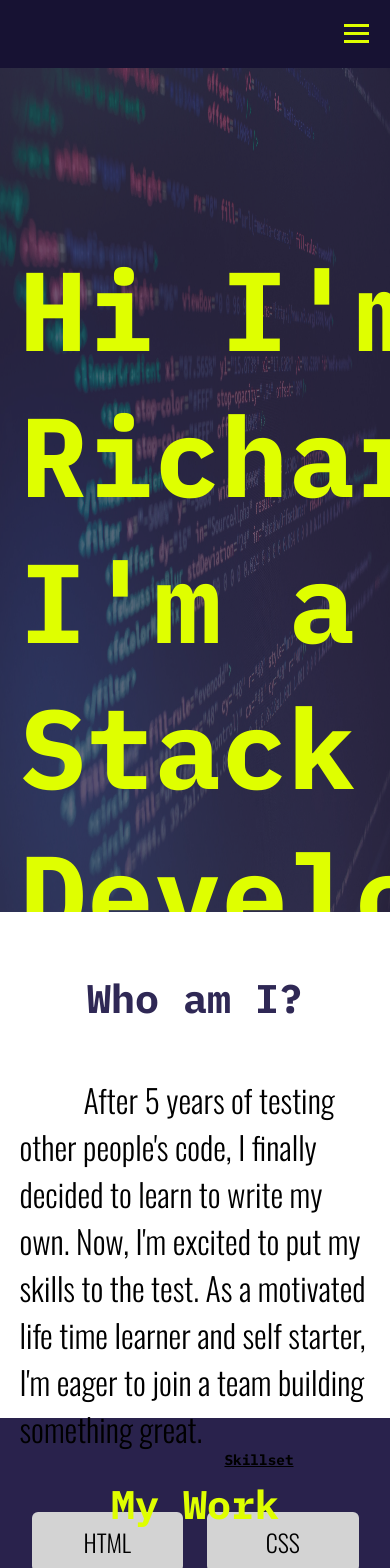
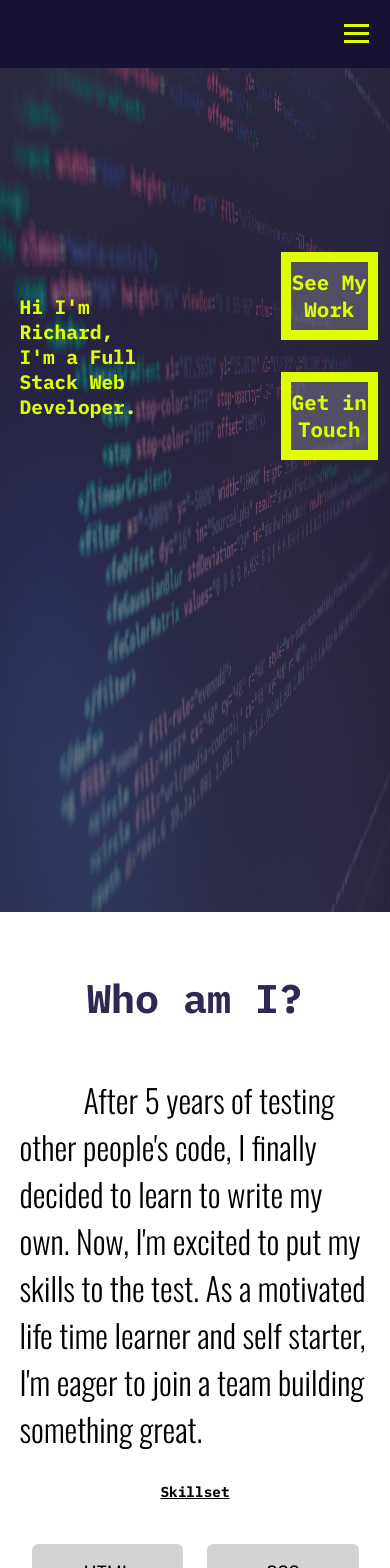
Before and after one commit to rquiroz32/Portfolio_V1, a React (Create React App) app in the folder client/: page / in a window 390 px wide. Shown: the top 1568 px of the page. Built offline with nearby package versions, Linux system fonts and the light colour scheme.

Commit message:
updated media query for mobile about section and some other footer/hero changes

```diff
--- a/client/src/Components/About/About.css
+++ b/client/src/Components/About/About.css
@@ -68,15 +68,26 @@
 }
 
 @media all and (max-width:768px){
+    .section-About{
+        height: 100vh;
+    }
     .aboutContainer{
         flex-direction: column;
-        justify-content: space-around;
+        align-content: space-around;
+       flex-shrink: 2;
         }
 
+    .skillset-Label{
+        margin-left: 0;
+        padding-top: 2rem;
+    }
     .aboutSkills{
         margin-left: 0;
         margin-top: 2em;
         grid-template-columns: repeat(2, 1fr);
         font-size: 1rem;
     }
-}
+
+
+
+    }/*closes media query for mobile*/
--- a/client/src/Components/Footer/Footer.css
+++ b/client/src/Components/Footer/Footer.css
@@ -3,3 +3,21 @@
     height: 20vh;
     width: 100vw;
 }
+
+.contact-info{
+    color: #DFFF00;
+    font-family: 'IBM Plex Mono', monospace;
+    font-size: 1.25rem;
+    text-align: center;
+    padding-top: 3rem;
+}
+
+.socials{
+
+        color: #DFFF00;
+        font-family: 'IBM Plex Mono', monospace;
+        font-size: 1.25rem;
+        text-align: left;
+
+
+}
--- a/client/src/Components/Footer/Footer.js
+++ b/client/src/Components/Footer/Footer.js
@@ -6,7 +6,15 @@ class Footer extends Component {
     render() {
         return (
             <section className='section-Footer'>
+                <div className='contact-info'>
+                    <p>Richard Quiroz</p>
+                    <p>Email: rquiroz3290@gmail.com</p>
+                    <p>Phone: 7324230560</p>
+                </div>
+                <div className='socials'>
+                    <h3>Socials</h3>
 
+                </div>
             </section>
         )
     }
--- a/client/src/Components/Hero/Hero.css
+++ b/client/src/Components/Hero/Hero.css
@@ -58,7 +58,8 @@ img {
 
 .HeroTxt{
   max-width: 10em;
-  font-size: 7rem;
+  /* font-size: 7rem; */
+  font-size: 5vw;
   font-family: 'IBM Plex Mono', monospace;
   color: #DFFF00;
   }
```
